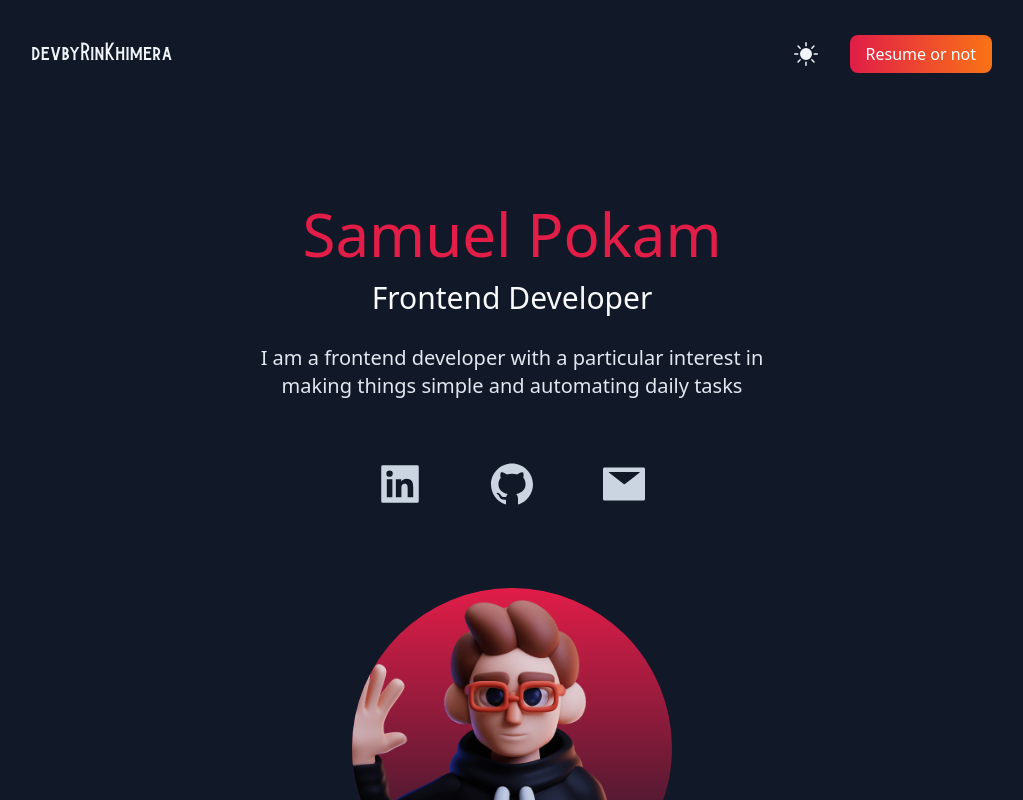
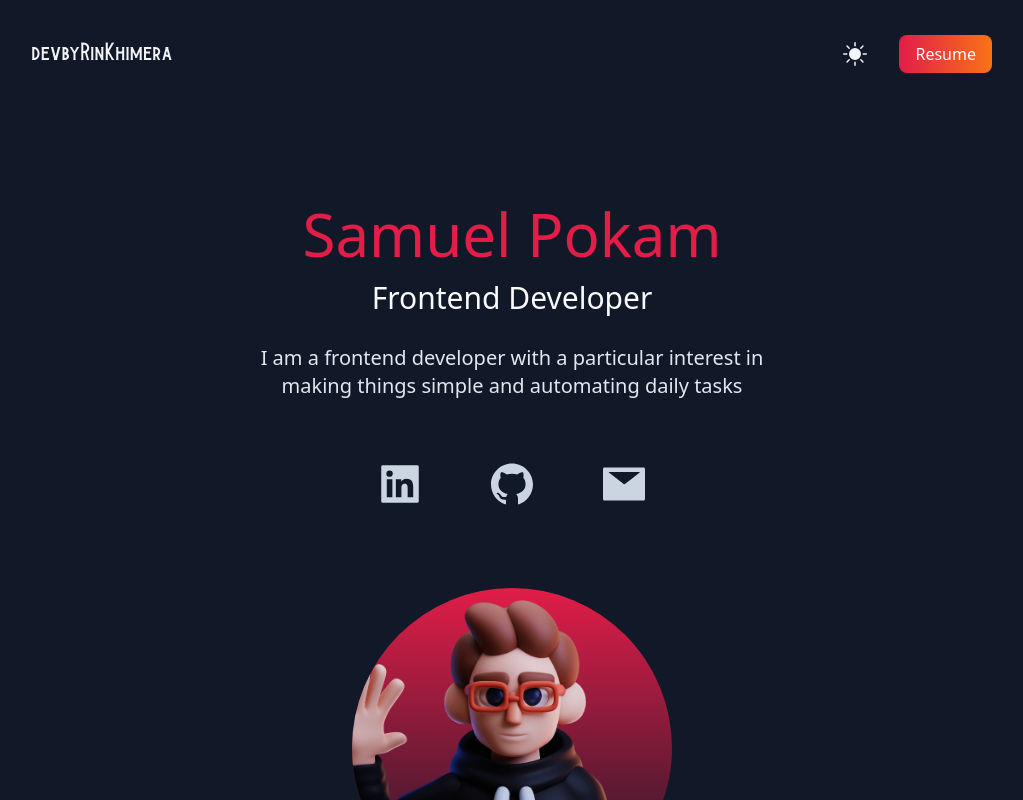
Before and after one commit to RinKhimera/RinKhimera.github.io, a Next.js app: page / in a window 1280 px wide. Shown: the top 800 px of the page, without its empty margins (128-1151 px from the left). Built offline with nearby package versions, Linux system fonts and the light colour scheme.

Commit message:
Update index.js

```diff
--- a/pages/index.js
+++ b/pages/index.js
@@ -42,7 +42,7 @@ export default function Home() {
                 className="bg-gradient-to-r from-rose-600 to-orange-500 text-white px-4 py-2 rounded-lg ml-8 "
                 href="/resume.pdf"
               >
-                Resume or not
+                Resume
               </a>
             </li>
           </ul>
```
